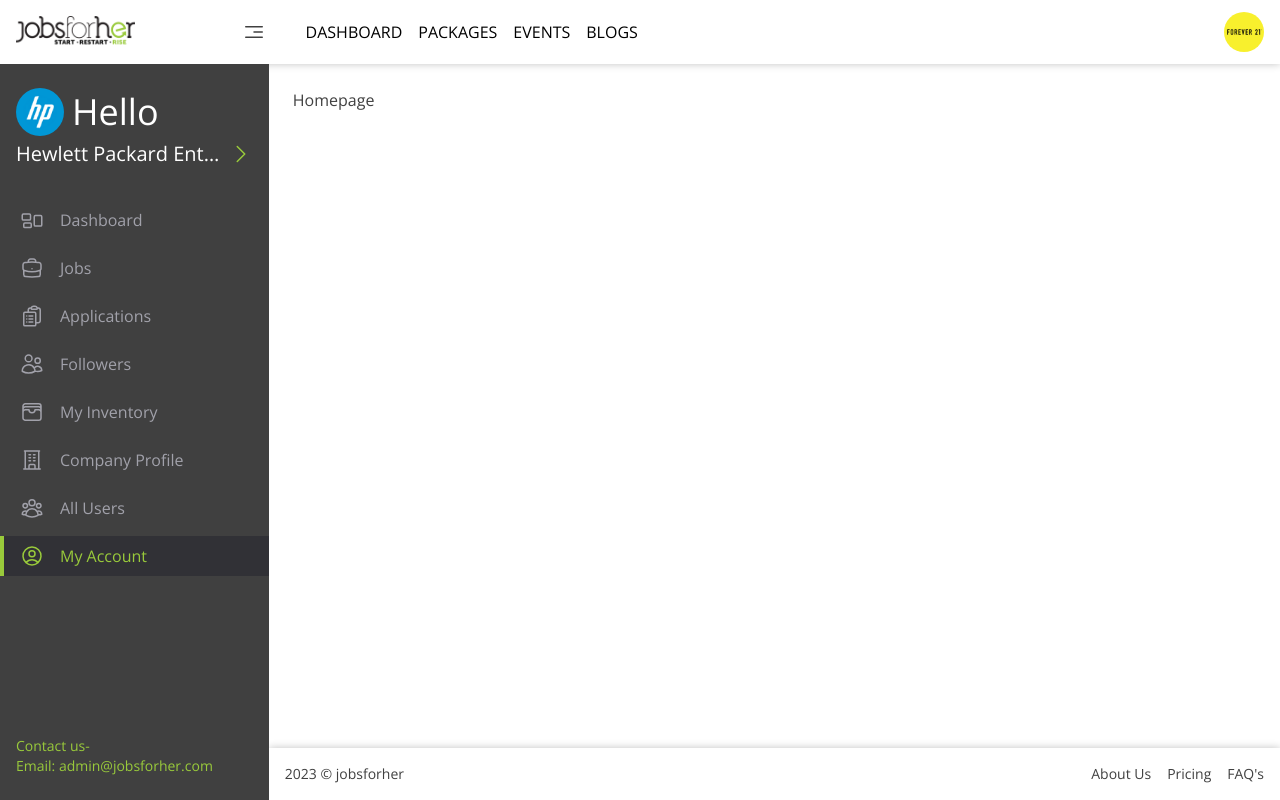
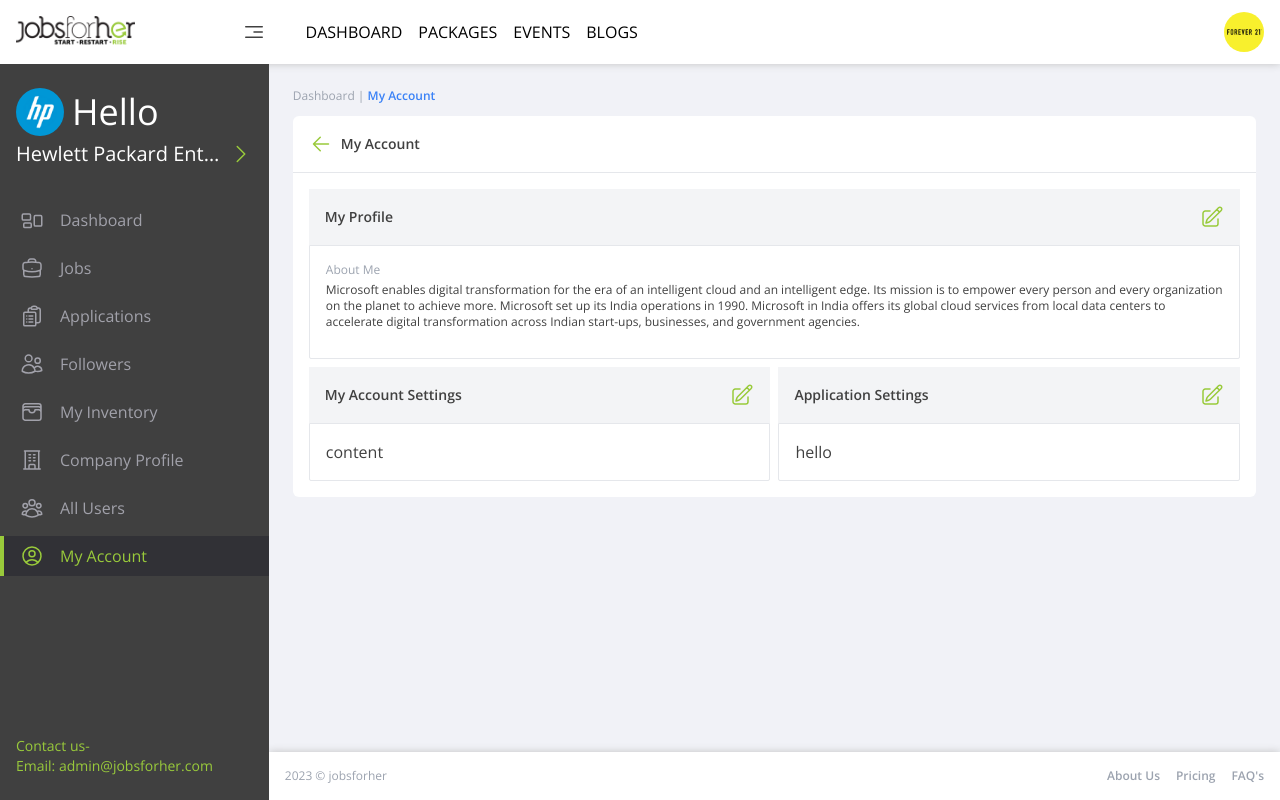
Before and after one commit to dsk90it/herkey, a React (Vite) app: page / in a window 1280 px wide. Built offline with nearby package versions, Linux system fonts and the light colour scheme.

Commit message:
grid section wip

```diff
--- /dev/null
+++ b/src/assets/css/home.module.css
@@ -0,0 +1,17 @@
+.breadcrumbs {
+  @apply hidden pb-3 text-xs lg:block text-gray-400;
+}
+.breadcrumbs a.active {
+  @apply text-blue-500 font-semibold;
+}
+
+.mainCard {
+  @apply block w-full bg-white shadow-[0_0_8px_0_#c2c2c2] lg:px-4 lg:pb-4 lg:rounded-md lg:shadow-none mb-6;
+}
+.mainCardHeader {
+  @apply flex items-center font-semibold text-sm gap-2 p-4 mb-4 border-b border-b-gray-200 lg:-mx-4;
+}
+
+.grids {
+  @apply grid gap-4 mt-4 lg:grid-cols-2 lg:mt-2 lg:gap-2;
+}
--- a/src/assets/css/layout.module.css
+++ b/src/assets/css/layout.module.css
@@ -1,10 +1,17 @@
 .wrapper {
-  @apply flex w-full h-[calc(100vh-64px)];
+  @apply flex w-full h-[calc(100vh-64px)] bg-[#F1F2F7];
 }
-.wrapperContent {
+.content {
   @apply flex flex-col flex-1 flex-shrink-0 lg:ml-[21%] px-4 pt-6 lg:px-6;
+}
+.content.expand {
+  @apply ml-0;
+}
 
-  &.expand {
-    @apply ml-0;
-  }
+/* footer */
+.footer {
+  @apply flex text-xs text-gray-400 justify-between mt-auto bg-white p-4 shadow-[0_0_8px_0_#c2c2c2] -mx-4 lg:-mx-6;
 }
+.footer ul {
+  @apply inline-flex gap-4 font-semibold;
+}
--- a/src/assets/css/sidebar.module.css
+++ b/src/assets/css/sidebar.module.css
@@ -1,10 +1,8 @@
 .sidebar {
   @apply absolute top-16 bottom-0 right-0 left-0 w-full flex flex-col bg-neutral-700 text-white overflow-y-auto lg:w-[21%] lg:-left-[21%] transition-all duration-[0.3s];
-
-  /* open */
-  &.open {
-    @apply -left-full lg:left-0;
-  }
+}
+.sidebar.open {
+  @apply -left-full lg:left-0;
 }
 
 .header {
@@ -36,11 +34,10 @@
 }
 .menuItem {
   @apply inline-flex items-center gap-4 py-2 px-4 text-zinc-400 w-full border-l-4 border-l-transparent transition-all duration-300;
-
-  &:hover,
-  &.active {
-    @apply text-accent-lime border-l-accent-lime bg-[#313136];
-  }
+}
+.menuItem:hover,
+.menuItem.active {
+  @apply text-accent-lime border-l-accent-lime bg-[#313136];
 }
 
 .footer {
--- a/src/components/Card.jsx
+++ b/src/components/Card.jsx
@@ -1,6 +1,23 @@
-function Card() {
+import { IconEdit } from './Icons'
+
+function Card({ handleClick, title, children }) {
   return (
-    <div>Card</div>
+    <article className="block w-full">
+      <div className="flex items-center justify-between gap-2 p-4 bg-gray-100 font-semibold text-sm">
+        {title}
+        <button
+          onClick={handleClick}
+          className="text-accent-lime"
+          type="button"
+        >
+          <IconEdit iconClass={'w-5 h-5'} />
+        </button>
+      </div>
+
+      <section className="p-4 border-t border-b lg:rounded-b-sm lg:border-l lg:border-r">
+        {children}
+      </section>
+    </article>
   )
 }
 export default Card
--- a/src/components/Footer.jsx
+++ b/src/components/Footer.jsx
@@ -1,8 +1,10 @@
+import LayoutStyles from '../assets/css/layout.module.css'
+
 function Footer() {
   return (
-    <div className="flex text-sm justify-between mt-auto bg-white p-4 shadow-[0_0_8px_0_#c2c2c2] -mx-4 lg:-mx-6">
+    <footer className={LayoutStyles.footer}>
       <p>{new Date().getFullYear()} &copy; jobsforher</p>
-      <ul className="inline-flex gap-4">
+      <ul>
         <li>
           <a href="#">About Us</a>
         </li>
@@ -10,10 +12,10 @@
           <a href="#">Pricing</a>
         </li>
         <li>
-          <a href="#">FAQ's</a>
+          <a href="#">FAQ&apos;s</a>
         </li>
       </ul>
-    </div>
+    </footer>
   )
 }
 export default Footer
--- /dev/null
+++ b/src/components/LabelText.jsx
@@ -0,0 +1,9 @@
+function LabelText({ label, children }) {
+  return (
+    <div className="flex flex-col w-full text-xs pb-3 gap-y-1">
+      <span className="text-gray-400">{label}</span>
+      <div className="flex flex-col w-full gap-y-2">{children}</div>
+    </div>
+  )
+}
+export default LabelText
--- a/src/layout/MainLayout.jsx
+++ b/src/layout/MainLayout.jsx
@@ -13,8 +13,9 @@
 
       <main className={LayoutStyles.wrapper}>
         <Sidebar isOpen={isSidebarOpen} />
+
         <div
-          className={`${LayoutStyles.wrapperContent} ${
+          className={`${LayoutStyles.content} ${
             !isSidebarOpen ? LayoutStyles.expand : ''
           }`}
         >
--- a/src/pages/Home.jsx
+++ b/src/pages/Home.jsx
@@ -1,4 +1,45 @@
+import { IconArrow } from '../components/Icons'
+import HomeStyles from '../assets/css/home.module.css'
+import Card from '../components/Card'
+import LabelText from '../components/LabelText'
+
 function Home() {
-  return <>Homepage</>
+  return (
+    <>
+      {/* breadcrumbs */}
+      <div className={HomeStyles.breadcrumbs}>
+        <a href="#">Dashboard</a> |{' '}
+        <a className={HomeStyles.active} href="#">
+          My Account
+        </a>
+      </div>
+
+      <section className={HomeStyles.mainCard}>
+        <div className={HomeStyles.mainCardHeader}>
+          <a className="text-accent-lime" href="#">
+            <IconArrow />
+          </a>
+          My Account
+        </div>
+
+        <Card title="My Profile">
+          <LabelText label="About Me">
+            Microsoft enables digital transformation for the era of an
+            intelligent cloud and an intelligent edge. Its mission is to empower
+            every person and every organization on the planet to achieve more.
+            Microsoft set up its India operations in 1990. Microsoft in India
+            offers its global cloud services from local data centers to
+            accelerate digital transformation across Indian start-ups,
+            businesses, and government agencies.
+          </LabelText>
+        </Card>
+
+        <div className={HomeStyles.grids}>
+          <Card title="My Account Settings">content</Card>
+          <Card title={'Application Settings'}>hello</Card>
+        </div>
+      </section>
+    </>
+  )
 }
 export default Home
```
